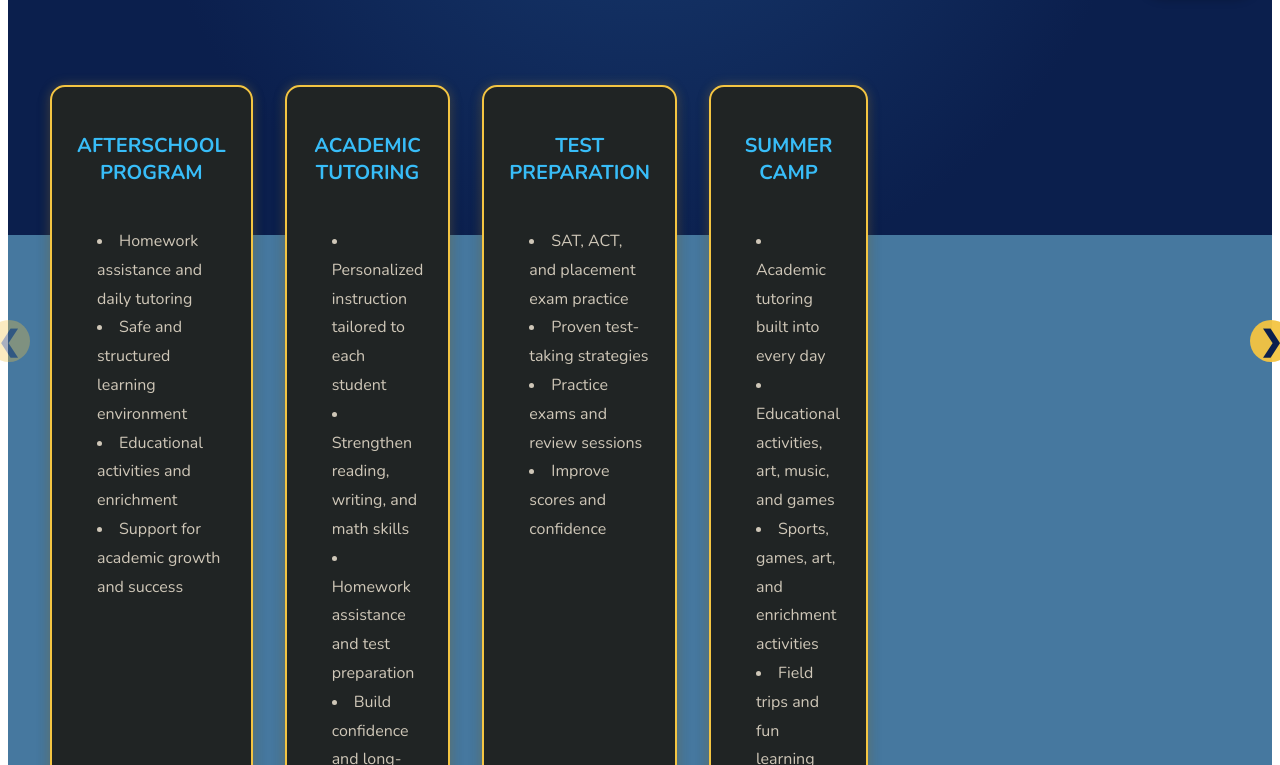
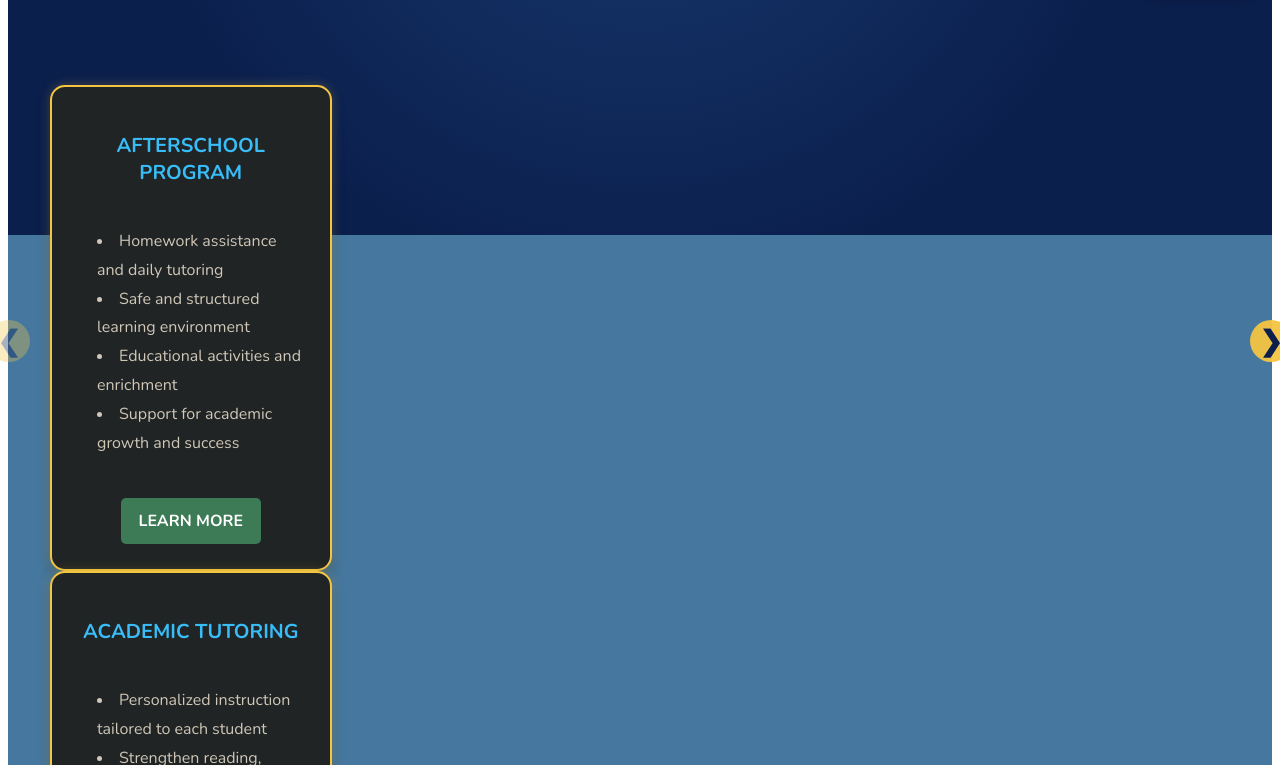
Before and after one commit to acasas00/EzTutoring, a React (Vite) app in the folder frontend/: page / in a window 1280 px wide. Shown: the part 775-1540 px from the top of the page. Built offline with nearby package versions, Linux system fonts and the light colour scheme.

Commit message:
Update index.css

```diff
--- a/frontend/src/index.css
+++ b/frontend/src/index.css
@@ -526,38 +526,3 @@ body {
     color: white;
     font-size: 1rem;
 }
-
-.services-slide {
-    display: flex;
-    gap: 2rem;
-    width: 100%;
-    animation: slideIn 0.35s ease;
-}
-
-@keyframes slideIn {
-    from {
-        opacity: 0;
-        transform: translateX(30px);
-    }
-
-    to {
-        opacity: 1;
-        transform: translateX(0);
-    }
-}
-
-.service-card {
-    animation: serviceFade .35s ease;
-}
-
-@keyframes serviceFade {
-    from {
-        opacity: 0;
-        transform: translateX(20px);
-    }
-
-    to {
-        opacity: 1;
-        transform: translateX(0);
-    }
-}
```
